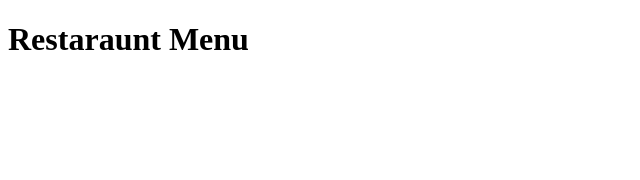
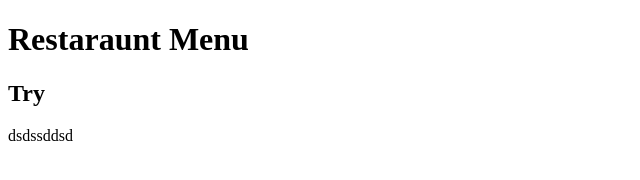
Before and after one commit to adikiwi/restaraunt-menu-team1, a plain HTML site: page index.html in a window 1280 px wide. Shown: the whole page, without its empty margins (0-640 px from the left). Drawn offline with Linux system fonts and the light colour scheme.

Commit message:
new Branch added

```diff
--- a/index.html
+++ b/index.html
@@ -9,7 +9,10 @@
 </head>
 <body>
     <h1>Restaraunt Menu</h1>
-
+    <h2> Try</h2>
+    <p>
+        dsdssddsd
+    </p>
 
     <script src="./js/main.js"></script>
 </body>
```
